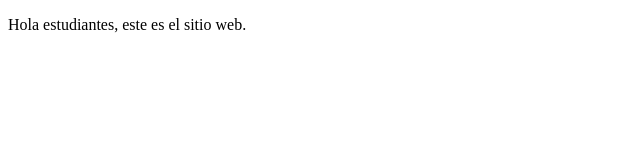
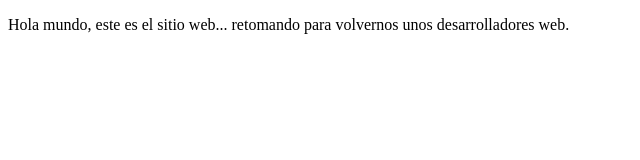
Before and after one commit to JuaRow1/proyectoDemoCursoPrework, a plain HTML site: page index.html in a window 1280 px wide. Shown: the whole page, without its empty margins (0-640 px from the left). Drawn offline with Linux system fonts and the light colour scheme.

Commit message:
second commit

```diff
--- a/index.html
+++ b/index.html
@@ -8,7 +8,7 @@
 </head>
 <body>
     <p>
-        Hola estudiantes, este es el sitio web.
+        Hola mundo, este es el sitio web... retomando para volvernos unos desarrolladores web.
     </p>
 </body>
 </html>
```
